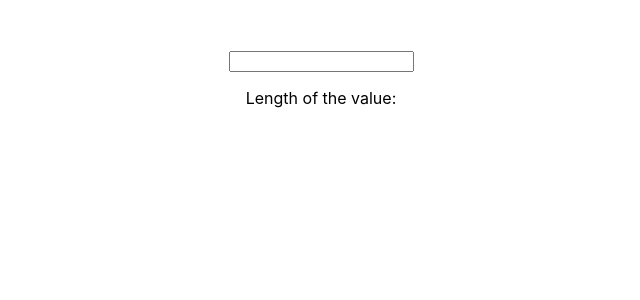
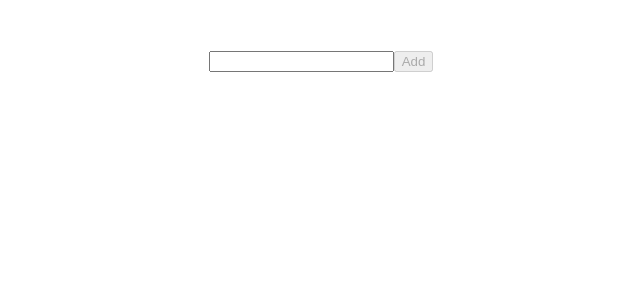
Before and after one commit to ashokthrymr/react-beginner, a React (Create React App) app: page / in a window 1280 px wide. Shown: the top 300 px of the page, without its empty margins (319-959 px from the left). Built offline with nearby package versions, Linux system fonts and the light colour scheme.

Commit message:
Added new task called custom for danamic array with diff colors

```diff
--- a/src/App.js
+++ b/src/App.js
@@ -3,8 +3,9 @@ import './App.css';
 // import UserInput from './components/task1/UserInput';
 // import UserOutput from './components/task1/UserOuput';
 // import List from './components/task1/list'
-import Validation from './components/task2/validation';
-import CharComponent from './components/task2/CharComponent'
+// import Validation from './components/task2/validation';
+// import CharComponent from './components/task2/CharComponent'
+import Custom from './components/custom/custom';
 class App extends Component {
   constructor(props) {
     super(props);
@@ -15,9 +16,17 @@ class App extends Component {
 
 
     // Task 2
+    // this.state = {
+    //   inputLength: '',
+    //   list: []
+    // }
+
+
+    // custom
     this.state = {
-      inputLength: '',
-      list: []
+      inputList: [],
+      inputValue: '',
+      disabled: true
     }
   }
 
@@ -27,37 +36,84 @@ class App extends Component {
   // }
 
   //Task 2
+  // changeHandler(event) {
+  //   let value = event.target.value;
+  //   let array = value.split('');
+  //   this.setState({
+  //     inputLength: Number(value.length),
+  //     list: array
+  //   })
+  // }
+  // Task 2
+  // removefromList(event,value) {
+  //   console.log(event, value);
+  //   let arrays = this.state.list;
+  //   let removebleIndex = arrays.findIndex(ele => ele === event);
+  //   arrays.splice(removebleIndex, 1);
+  //   this.setState({
+  //     list:arrays
+  //   })
+  // }
 
-  changeHandler(event) {
+
+
+  // custom task
+  customChange(event) {
     let value = event.target.value;
-    let array = value.split('');
-    this.setState({
-      inputLength: Number(value.length),
-      list: array
-    })
+    if (value) {
+      if (/^[0-9a-zA-Z]+$/i.test(value)) {
+        this.setState({
+          disabled: false,
+          inputValue: value
+        })
+      } else {
+        this.setState({
+          disabled: true
+        })
+      }
+    }
   }
-  removefromList(event,value) {
-    console.log(event, value);
-    let arrays = this.state.list;
-    let removebleIndex = arrays.findIndex(ele => ele === event);
-    arrays.splice(removebleIndex, 1);
-    this.setState({
-      list:arrays
-    })
+  getRandomColor() {
+    let color = "#";
+    let letters="0123456789abcdef"
+    for (let i = 0; i < 6; i++) {
+      color += letters[Math.floor(Math.random() * 16)];
+    }
+    return color
+  }
+  addevent() {
+    let inputValue = this.state.inputValue;
+    if (inputValue) {
+      let listData = this.state.inputList;
+      let obj={
+        "name":inputValue,
+        "color":this.getRandomColor()
+      }
+      let findElementExit = listData.findIndex(ele => ele.name === inputValue);
+      listData = [...listData, obj];
+      if (findElementExit === -1) {
+        this.setState({
+          inputList: listData,
+          inputValue: ''
+        })
+      } else {
+        alert("This element Already exit");
+      }
+    }
   }
 
+
   render() {
-    const style={
-      display:"inline-block",
-      padding:"16px",
-      textAlign:"center",
-      margin:"16px",
-      border:"1px solid #ccc"
+    const style = {
+      display: "inline-block",
+      padding: "16px",
+      textAlign: "center",
+      margin: "16px",
+      border: "1px solid #ccc"
     }
     return (
       <div className="App">
-        <input  onChange={this.changeHandler.bind(this)} />
-        <p>Length of the value: {this.state.inputLength}</p>
+
         {/* Task 1 */}
         {/* <UserInput myName={this.eventHandler.bind(this)}></UserInput>
         <UserOutput firstName="balaga" lastName="ashok"></UserOutput>
@@ -66,10 +122,18 @@ class App extends Component {
         <List></List> */}
 
         {/* Task 2 */}
+        {/* <input  onChange={this.changeHandler.bind(this)} />
+        <p>Length of the value: {this.state.inputLength}</p>
         <Validation lengthVal={this.state.inputLength}></Validation>
         {this.state.list.map((element) => (
           <CharComponent style={style}  name={element}  onClick={this.removefromList.bind(this, element)}></CharComponent>
-        ))}
+        ))} */}
+
+
+        {/* {custom task} */}
+
+        <input type="text" onChange={this.customChange.bind(this)} value={this.state.inputValue} /><button disabled={this.state.disabled} onClick={this.addevent.bind(this)}>Add</button>
+        <Custom parentData={this.state} />
       </div>
     );
   }
--- /dev/null
+++ b/src/components/custom/custom.js
@@ -0,0 +1,17 @@
+import React,{Component} from 'react';
+
+
+class Custom extends Component{
+    render(){
+        console.log(this.props);
+        const listData= this.props.parentData.inputList.map((data)=>(
+            <div style={{color:data.color}}>{data.name}</div>
+        ));
+
+
+        return (
+            <ul>{listData}</ul>
+        )
+    }
+}
+export default Custom
```
